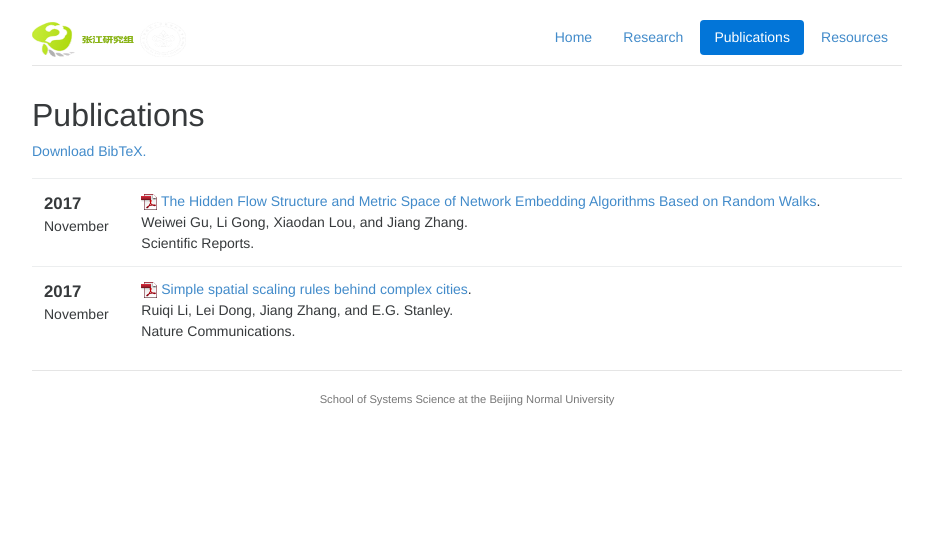
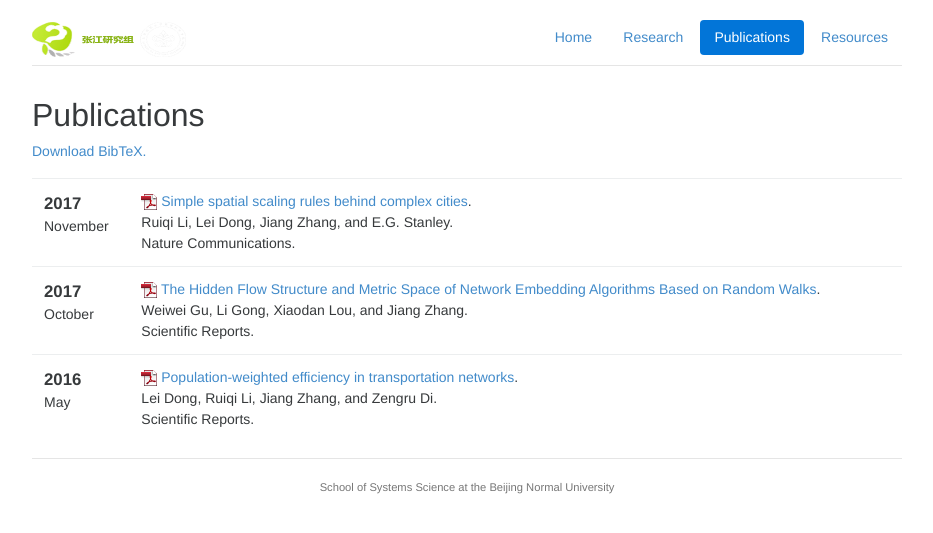
Before and after one commit to bnusss/bnusss.github.io, a Jekyll site: the page built from publications.html, in a window 1280 px wide. Shown: the top 533 px of the page, without its empty margins (173-1106 px from the left). Built offline with Jekyll 4.4.1, drawn with Linux system fonts in a browser that asks for light colours; nearby versions of some CDN libraries; Markdown is read by kramdown in place of the engine named in the settings.

Commit message:
modify .bib

```diff
--- a/_includes/pubs.html
+++ b/_includes/pubs.html
@@ -1,29 +1,5 @@
 <table class="table">
 <tbody>
-	<tr>
-		<td>
-			<span class="date">
-
-				<big><strong>2017</strong></big><br />
-
-				November
-			</span>
-		</td>
-		<td class="publication">
-			<span class="pubtitle">
-					<img src="img/pdficon_small.png" width="16"
-						height="16" alt="PDF" />
-				<a href="https://arxiv.org/pdf/1704.05743.pdf">The Hidden Flow Structure and Metric Space of Network Embedding Algorithms Based on Random Walks</a>.
-			</span><br />
-			<span class="authors">
-				Weiwei Gu, Li Gong, Xiaodan Lou, and Jiang Zhang.
-			</span><br />
-			<span class="venuetype"></span><span class="venue">Scientific Reports</span>.
-			<br />
-			<span class="links">
-			</span>
-		</td>
-	</tr>
 	<tr>
 		<td>
 			<span class="date">
@@ -48,5 +24,53 @@
 			</span>
 		</td>
 	</tr>
+	<tr>
+		<td>
+			<span class="date">
+
+				<big><strong>2017</strong></big><br />
+
+				October
+			</span>
+		</td>
+		<td class="publication">
+			<span class="pubtitle">
+					<img src="img/pdficon_small.png" width="16"
+						height="16" alt="PDF" />
+				<a href="https://arxiv.org/pdf/1704.05743.pdf">The Hidden Flow Structure and Metric Space of Network Embedding Algorithms Based on Random Walks</a>.
+			</span><br />
+			<span class="authors">
+				Weiwei Gu, Li Gong, Xiaodan Lou, and Jiang Zhang.
+			</span><br />
+			<span class="venuetype"></span><span class="venue">Scientific Reports</span>.
+			<br />
+			<span class="links">
+			</span>
+		</td>
+	</tr>
+	<tr>
+		<td>
+			<span class="date">
+
+				<big><strong>2016</strong></big><br />
+
+				May
+			</span>
+		</td>
+		<td class="publication">
+			<span class="pubtitle">
+					<img src="img/pdficon_small.png" width="16"
+						height="16" alt="PDF" />
+				<a href="http://swarmagents.cn.13442.m8849.cn/thesis/download.asp?address=doc/jake_381.pdf">Population-weighted efficiency in transportation networks</a>.
+			</span><br />
+			<span class="authors">
+				Lei Dong, Ruiqi Li, Jiang Zhang, and Zengru Di.
+			</span><br />
+			<span class="venuetype"></span><span class="venue">Scientific Reports</span>.
+			<br />
+			<span class="links">
+			</span>
+		</td>
+	</tr>
 </tbody>
 </table>
```
Also changed, not shown: bib/publications.bib (+11 -3 lines), 1 other file.
